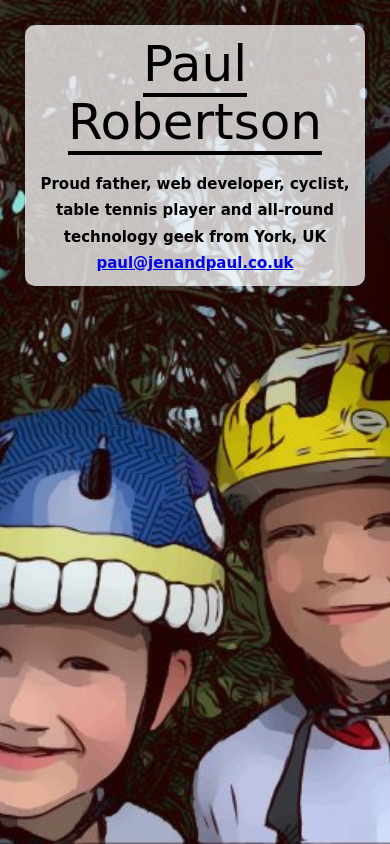
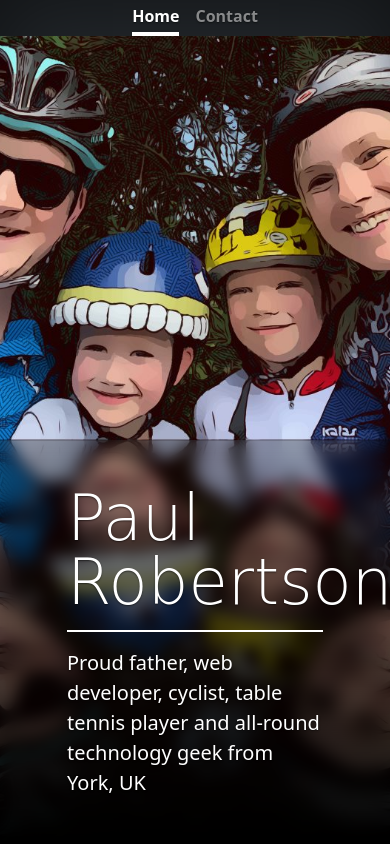
Before and after one commit to paulrobertson/paulrobertson.github.io, a plain HTML site: page index.html in a window 390 px wide. Drawn offline with nearby package versions, Linux system fonts and the light colour scheme; a web font is replaced by a local one.

Commit message:
Quick update

```diff
--- a/css/jenandpaul.css
+++ b/css/jenandpaul.css
@@ -1,97 +1,117 @@
-html, body, .container {
-    height: 100%;
+/*
+ * Base structure
+ */
+
+body {
+    text-shadow: 0 .05rem .1rem rgba(0, 0, 0, .5);
+    box-shadow: inset 0 0 5rem rgba(0, 0, 0, .5);
+    font-family: var(--bs-font-sans-serif);
 }
 
-html, body, h1, p, a, div, section {
-    margin: 0;
-    padding: 0;
-    font-size: 100%;
-    font: inherit;
-}
-
-body {
-    font-family: 'Shadows Into Light Two', cursive;
-    color: #ffffff;
-    background-image: url(../images/family.jpg);
-    background-position: center center;
-    background-repeat: no-repeat;
-    background-attachment: fixed;
-    background-size: cover;
-    background-color:#000000;
-}
-
-h1 {
-    color: #000;
-    font-size: 60px;
-    margin: 0 0 20px;
-}
-
-h1 span {
-    border-bottom: 4px solid #000;
-}
-
-.content p {
-    font-size: 18px;
-    font-weight: bold;
-}
-
-.container {
-    display: table;
-    width: 100%;
-}
-
-.content {
-    display: table-cell;
-    padding-top: 75px;
-    text-align: center;
-    vertical-align: top;
-}
-
-.content div {
-    background-color: rgba(255, 255, 255, 0.75);
-    color: #000;
-    margin: 0 auto;
-    padding: 10px;
-    width: 24em;
-    -moz-border-radius: 10px;
-    border-radius: 10px;
-}
-
-@media only screen and (max-width: 767px) {
+@media (min-width: 768px) {
     body {
-        background-image: url(../images/family-mobile.jpg);
-    }
-
-    h1 {
-        font-size: 50px;
-    }
-
-    .content {
-        padding-top: 25px;
-    }
-
-    .content div {
-        max-width: 20em;
-        width: 85%;
-    }
-
-    .content p {
-        font-size: 15px;
-        line-height: 1.75;
+        background-image: url(../images/family.jpg);
+        background-position: center center;
+        background-repeat: no-repeat;
+        background-size: cover;
     }
 }
 
-@media only screen and (max-width: 320px) {
-    h1 {
-        font-size: 40px;
+/*
+* Header
+*/
+
+.nav-masthead .nav-link {
+    color: rgba(255, 255, 255, .5);
+    border-bottom: .25rem solid transparent;
+}
+
+.nav-masthead .nav-link:hover,
+.nav-masthead .nav-link:focus {
+    border-bottom-color: rgba(255, 255, 255, .25);
+}
+
+.nav-masthead .nav-link + .nav-link {
+    margin-left: 1rem;
+}
+
+.nav-masthead .active {
+    color: #fff;
+    border-bottom-color: #fff !important;
+}
+
+/*
+* Main
+*/
+
+main {
+    height: 100%;
+    width: 100%;
+    background-blend-mode: difference;
+}
+
+main h1 {
+    font-size: 4rem;
+    font-weight: 200;
+    line-height: 4rem;
+    font-family: 'Shadows Into Light Two', cursive;
+    border-bottom: 2px solid #fff;
+}
+
+@media (max-width: 767.98px) {
+    main.border {
+        border: none !important;
     }
 
-    .content {
-        padding-top: 25px;
+    main #content .text {
+        width: 16rem;
+        transform: scaleY(-1);
     }
 
-    .content p {
-        font-size: 13px;
-        line-height: 1.75;
+    main #content {
+        background-image: url(../images/family-mobile.jpg);
+        background-position: center center;
+        background-repeat: no-repeat;
+        background-size: cover;
+        transform: scaleY(-1);
+    }
+
+    main #content .tab-content {
+        min-height: 18rem;
+    }
+
+    main #content::before {
+        content:"";
+        width: 100%;
+        height: 100%;
+        background: linear-gradient(to top, rgba(0,0,0,0.3),black);
+        backdrop-filter: blur(8px);
+        position: absolute;
+        left: 0px;
+        bottom: 0px;
+        flex: none;
     }
 }
+
+@media (min-width: 768px) {
+    main {
+        height: auto;
+        width: 32rem;
+    }
+
+    main h1 {
+        font-size: 5rem;
+        line-height: 5rem;
+    }
+
+    main #content {
+        width: 24rem;
+    }
+}
+
+main #mobile-image {
+    background-image: url(../images/family-mobile.jpg);
+    background-position: center center;
+    background-repeat: no-repeat;
+    background-size: cover;
+}
--- a/index.html
+++ b/index.html
@@ -1,31 +1,48 @@
 <!doctype html>
-<html lang="en">
-    <head>
-    <meta charset="utf-8" />
+<html lang="en" class="h-100">
+  <head>
+    <meta http-equiv="Content-Type" content="text/html; charset=utf-8" />
+    <meta name="viewport" content="width=device-width, initial-scale=1">
+    <meta name="description" content="Paul Robertson's corner of the interweb">
     <title>Paul Robertson</title>
-    <meta name="viewport" content="width=device-width, initial-scale=1" />
-    <meta name="author" content="Paul Robertson" />
-    <meta name="description" content="Paul's landing page, built in 10 mins in notepad">
     <link rel="icon" href="favicon.ico" type="image/x-icon" />
+    <link href="https://cdn.jsdelivr.net/npm/bootstrap@5.3.0-alpha1/dist/css/bootstrap.min.css" rel="stylesheet" integrity="sha384-GLhlTQ8iRABdZLl6O3oVMWSktQOp6b7In1Zl3/Jr59b6EGGoI1aFkw7cmDA6j6gD" crossorigin="anonymous">
+    <link href="css/jenandpaul.css" rel="stylesheet">
     <link href="https://fonts.googleapis.com/css?family=Shadows+Into+Light+Two" rel="stylesheet" />
-    <!--[if lt IE 9]>
-	    <script src="js/html5shiv.min.js"></script>
-    <![endif]-->
-    <link rel="stylesheet" href="css/jenandpaul.css" />
-</head>
+  </head>
 
-<body>
+  <body class="d-flex h-100 text-bg-dark">
 
-    <header class="container">
-        <section class="content">
-            <div>
-                <h1><span>Paul Robertson</span></h1>
-                <p>Proud father, web developer, cyclist, table tennis player
-                    and all-round technology geek from York, UK</p>
-                <p><a href="mailto:paul@jenandpaul.co.uk">paul@jenandpaul.co.uk</a></p>
-            </div>
-        </section>
+    <div class="d-flex w-100 h-100 px-0 p-md-3 mx-auto flex-column">
+    <header class="mb-md-5">
+        <nav class="nav nav-masthead justify-content-center" role="tablist">
+            <a class="nav-link fw-bold py-1 px-0 active" href="#" id="nav-home-tab" data-bs-toggle="tab" data-bs-target="#home-tab-pane" type="button" role="tab" aria-controls="nav-home" aria-selected="true">Home</a>
+            <a class="nav-link fw-bold py-1 px-0" href="#" id="nav-contact-tab" data-bs-toggle="tab" data-bs-target="#contact-tab-pane" type="button" role="tab" aria-controls="nav-home" aria-selected="true">Contact</a>
+        </nav>
     </header>
 
-</body>
+    <main class="bg-opacity-50 border border-2 border-white bg-black mx-md-auto px-0 px-md-4 py-md-3 rounded-4 flex-column">
+      <div id="mobile-image" class="d-md-none h-50 w-100">
+      </div>
+      <div id="content" class="d-flex h-50 w-100 bg-opacity-10">
+        <div class="mx-auto my-auto text">
+          <div class="tab-content" id="tabContent">
+            <h1 class="my-3 pb-3">Paul Robertson</h1>
+            <div class="tab-pane fade show active" id="home-tab-pane" role="tabpanel" aria-labelledby="home-tab" tabindex="0">
+              <p class="lead">Proud father, web developer, cyclist, table tennis player and all-round technology geek from York, UK</p>
+            </div>
+            <div class="tab-pane fade" id="contact-tab-pane" role="tabpanel" aria-labelledby="contact-tab" tabindex="0">
+              <p class="lead">Email: <a href="mailto:paul@jenandpaul.co.uk">paul@jenandpaul.co.uk</a></p>
+            </div>
+          </div>
+        </div>
+      </div>
+    </main>
+
+    <footer class="mt-auto mx-auto text-white">
+    </footer>
+    </div>
+
+    <script src="https://cdn.jsdelivr.net/npm/bootstrap@5.3.0-alpha1/dist/js/bootstrap.min.js" integrity="sha384-mQ93GR66B00ZXjt0YO5KlohRA5SY2XofN4zfuZxLkoj1gXtW8ANNCe9d5Y3eG5eD" crossorigin="anonymous"></script>
+  </body>
 </html>
```
